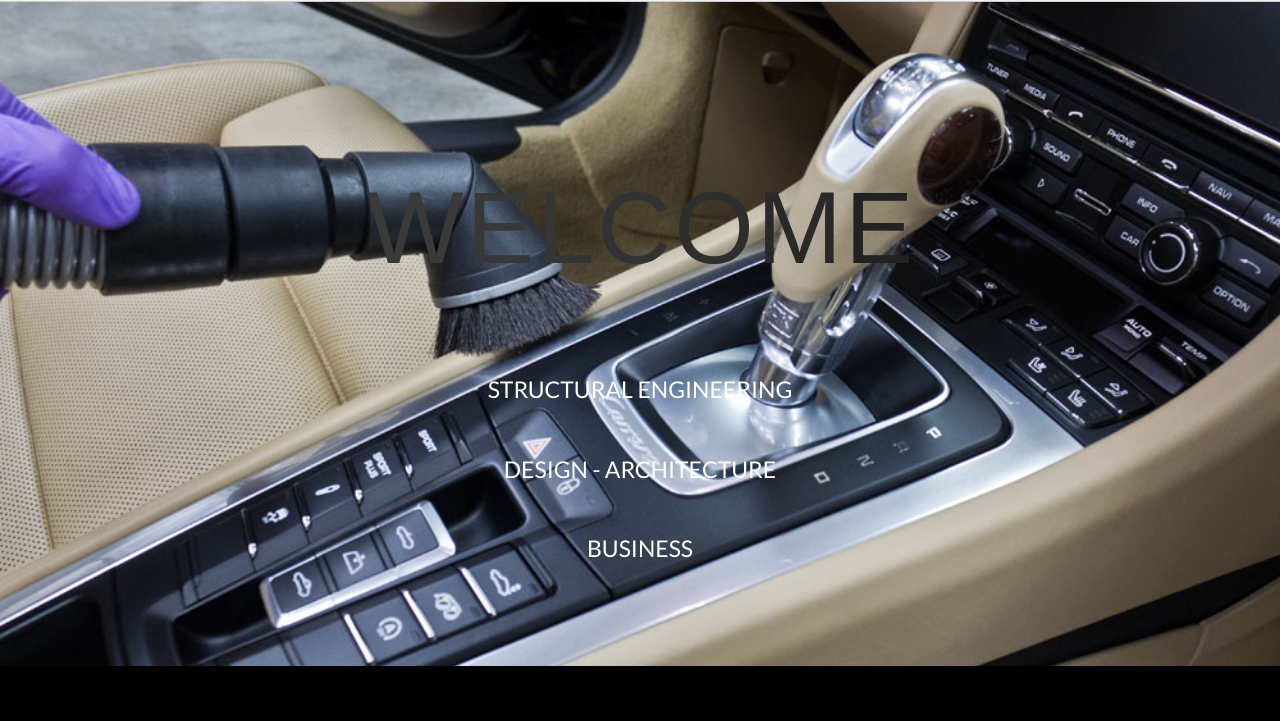
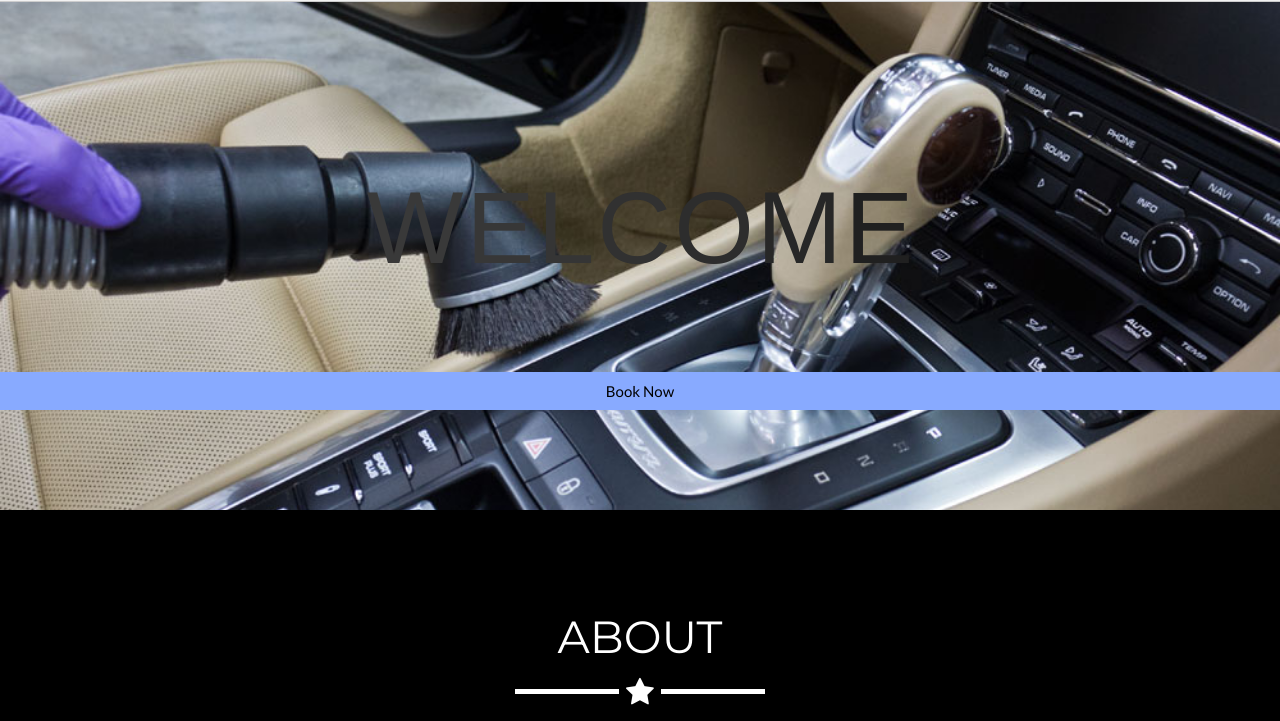
Before and after one commit to Interiorcarwash/Interiorcarwash, a website: page index.html in a window 1280 px wide. Shown: the part 79-800 px from the top of the page. Drawn offline with nearby package versions, Linux system fonts and the light colour scheme; files that its build step writes are made by us from their sources.

Commit message:
Update index.html

```diff
--- a/index.html
+++ b/index.html
@@ -108,9 +108,7 @@
 
 
 
-			<span style="font-size:23px;color:rgb(255,255,255)"class="skills">STRUCTURAL ENGINEERING </span><br/><br/><br/>
-			<span style="font-size:23px;color:rgb(255,255,255)"class="skills">DESIGN - ARCHITECTURE </span><br/><br/><br/>
-			<span style="font-size:23px;color:rgb(255,255,255)"class="skills">BUSINESS </span><br/>
+			 <a class="nav-link js-scroll-trigger" href="http://www.123formbuilder.com/form-4937239/appointment-form" style="background-color:#88AAFF"; color:red >Book Now</a>
         </div>
       </div>
     </header>
```
